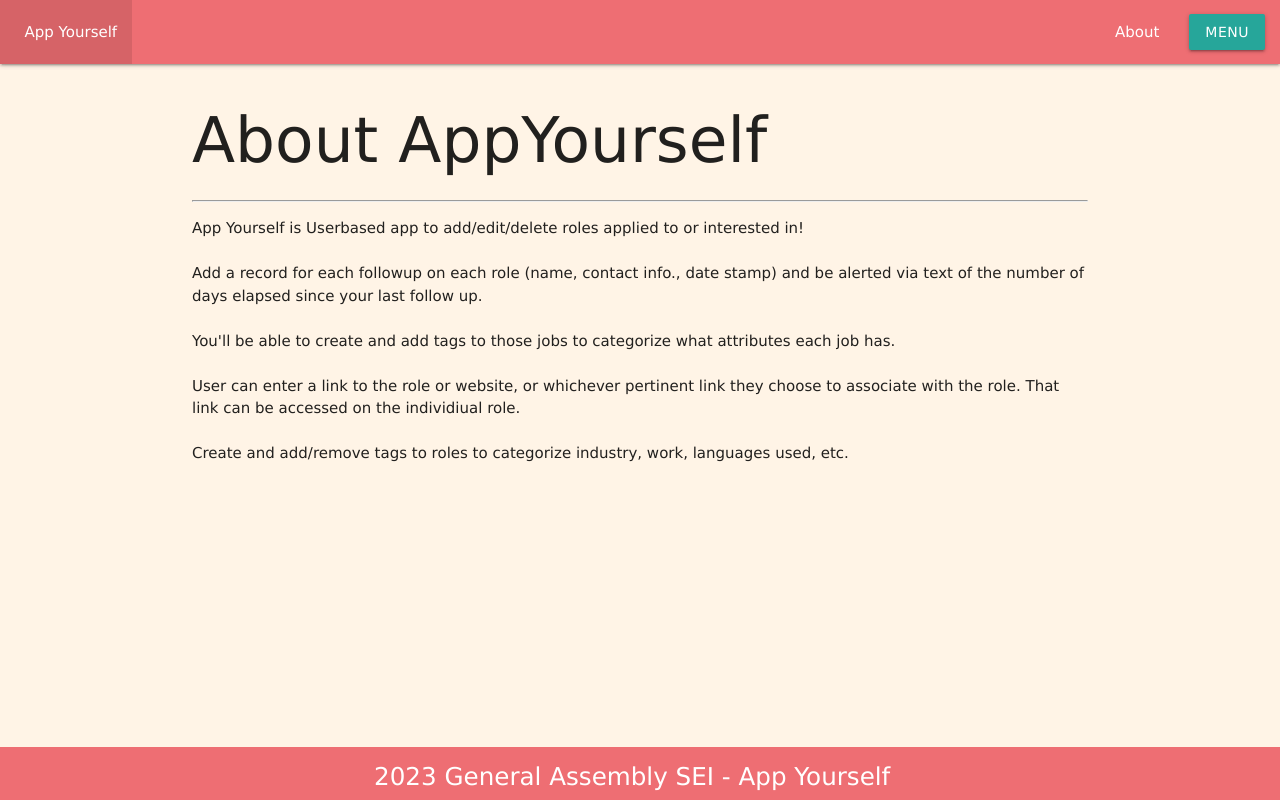
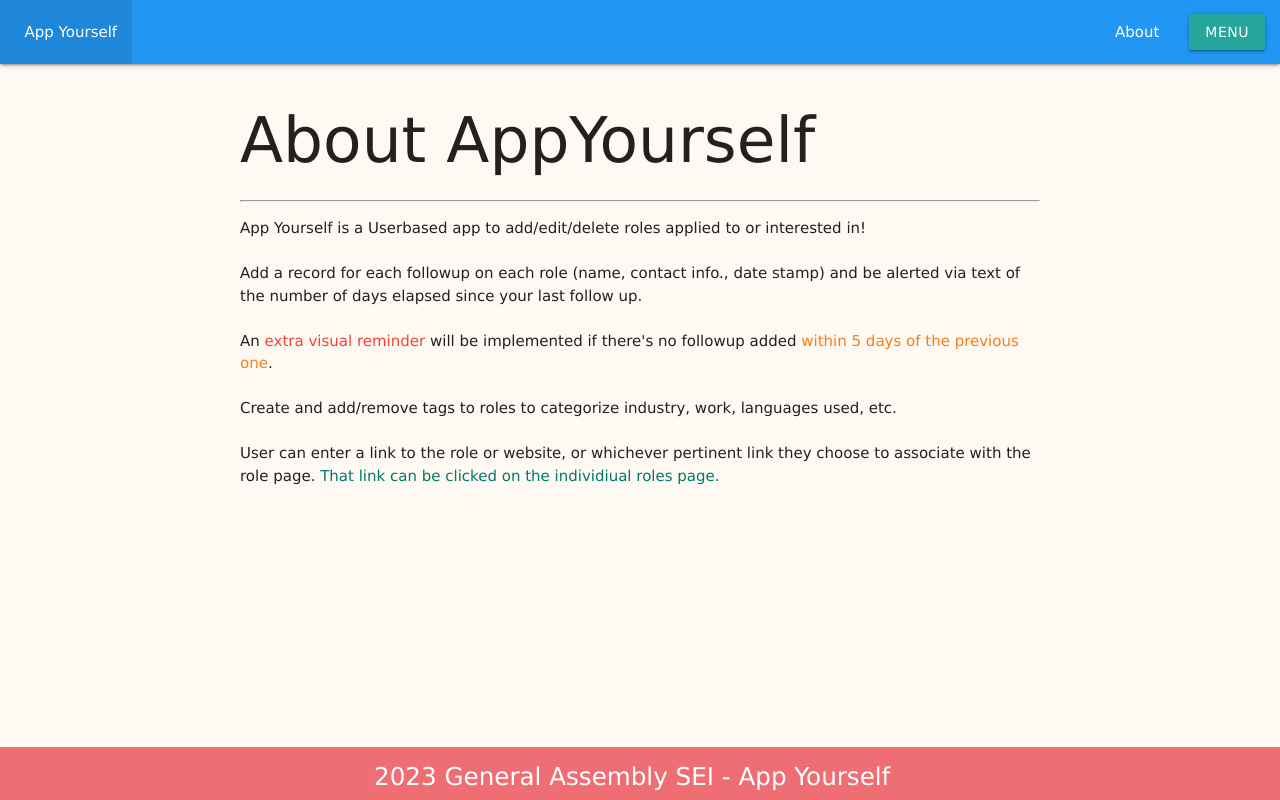
Before and after one commit to joelfuelling/AppYourself, a Django app: page /about/ in a window 1280 px wide. Run offline with Django 4.2, Linux system fonts and the light colour scheme.

Commit message:
Materialize additions to create an actual aesthetic

```diff
--- a/main_app/models.py
+++ b/main_app/models.py
@@ -37,7 +37,7 @@ class Role(models.Model):
         # Lets an individual OBJECT tell the app "my detail page is 'this'"
 
     def days_since_followup(self):
-       last_followup = self.followup_set.order_by('-date').first()
+       last_followup = self.followup_set.order_by('pk').last()
        if last_followup:
           days_since = (date.today() - last_followup.date).days
           return days_since
@@ -59,7 +59,7 @@ class FollowUp(models.Model):
         return f'{self.name} via {self.contact} was contacted on {self.date} about {self.role} role'
 
     class Meta:
-        ordering = ['-date']
+        ordering = ['-pk']
 
 
 
--- a/main_app/static/css/style.css
+++ b/main_app/static/css/style.css
@@ -1,7 +1,7 @@
 /* why would you need it local to change css?, you can just use the <link rel="stylesheet" href="https://cdnjs.cloudflare.com/ajax/libs/materialize/1.0.0/css/materialize.min.css"> and then overrule it by your local css, and try to use !important behind the background-color: if it doesn't overrule it */
 
 body {
-    background-color: rgb(255, 244, 230);
+    background-color: rgb(255, 249, 243);
     font-family: Verdana, Geneva, Tahoma, sans-serif;
     display: flex;
     min-height: 100vh;
@@ -10,6 +10,10 @@ body {
 
 main {
   flex: 1 0 auto;
+}
+
+.container {
+  max-width: 800px;
 }
 
 footer.page-footer {
--- a/main_app/templates/about.html
+++ b/main_app/templates/about.html
@@ -3,12 +3,12 @@
 
 <h1 class="left-align">About AppYourself</h1>
 <hr>
-<p class="left-align">App Yourself is Userbased app to add/edit/delete roles applied to or interested in! <br> <br> Add a record for each followup on each role (name, contact info., date stamp) and be alerted via text of the number of days elapsed since your last follow up.<br><br>
+<p class="left-align">App Yourself is a Userbased app to add/edit/delete roles applied to or interested in! <br> <br> Add a record for each followup on each role (name, contact info., date stamp) and be alerted via text of the number of days elapsed since your last follow up.<br> <br> An <span class="red-text">extra visual reminder</span> will be implemented if there's no followup added <span class="yellow-text text-darken-4">within 5 days of the previous one</span>.<br><br>
 
-    You'll be able to create and add tags to those jobs to categorize what attributes each job has.<br> <br>
+    Create and add/remove tags to roles to categorize industry, work, languages used, etc.<br> <br>
 
-    User can enter a link to the role or website, or whichever pertinent link they choose to associate with the role. That link can be accessed on the individiual role.<br> <br>
+    User can enter a link to the role or website, or whichever pertinent link they choose to associate with the role page. <span class="teal-text text-darken-2"> That link can be clicked on the individiual roles page.</span><br> <br>
 
-    Create and add/remove tags to roles to categorize industry, work, languages used, etc.</p>
+    </p>
 
 {% endblock %}
--- a/main_app/templates/base.html
+++ b/main_app/templates/base.html
@@ -8,12 +8,13 @@
     <title>AppYourself</title>
     <link rel="stylesheet" href="https://cdnjs.cloudflare.com/ajax/libs/materialize/1.0.0/css/materialize.min.css">
     <script src="https://cdnjs.cloudflare.com/ajax/libs/materialize/1.0.0/js/materialize.min.js"></script>
+    <link href="https://fonts.googleapis.com/icon?family=Material+Icons" rel="stylesheet">
     <link rel="stylesheet" type="text/css" href="{% static 'css/style.css' %}">
 </head>
 <body>
-    <header class="navbar-fixed">
+    <header class="navbar-fixed blue">
         <nav>
-            <div class="nav-wrapper">
+            <div class="nav-wrapper blue">
                 <ul>
                     <li><a href="{% url 'index' %}" class="left">&nbsp;&nbsp;App Yourself</a></li>
                 </ul>
@@ -22,11 +23,11 @@
                     <a class='dropdown-trigger btn' href='#' data-target='dropdown1'>MENU</a>
                     <ul id='dropdown1' class='dropdown-content right'>
                         {% if user.is_authenticated %}
-                        <li><a href="{% url 'tag_create' %}">Add Tag</a></li>
-                        <li><a href="{% url 'tag_index' %}">View Tags</a></li>
-                        <li><a href="{% url 'roles_create' %}">Add Role</a></li>
-                        <li><a href="{% url 'index' %}">View Roles</a></li>
-                        <li><a href="{% url 'logout' %}">Log Out {{user}}</a></li>
+                        <li><a class="teal lighten-5"href="{% url 'tag_create' %}">Add Tag</a></li>
+                        <li><a class="teal lighten-4 white-text"href="{% url 'tag_index' %}">View Tags</a></li>
+                        <li><a class="teal lighten-3 white-text"href="{% url 'roles_create' %}">Add Role</a></li>
+                        <li><a class="teal lighten-2 white-text"href="{% url 'index' %}">View Roles</a></li>
+                        <li><a class="teal lighten-1 white-text"href="{% url 'logout' %}">Log Out {{user}}</a></li>
                         {% else %}
                         <li><a href="{% url 'signup' %}">Sign Up</a></li>
                         <li><a href="{% url 'login' %}">Log In</a></li>
--- a/main_app/templates/main_app/role_list.html
+++ b/main_app/templates/main_app/role_list.html
@@ -7,6 +7,7 @@
 {% for role in role_list %}
 {% comment %} ! 'role_list', the name of the template variable that gets passed up from the class based index view. {% endcomment %}
   <div class="card">
+    <h5 class="amber lighten-3">
     <a href="{% url 'role_detail' role.id%}">
       <div class="card-content">
         <span class="card-title">{{ role.name }}</span>
@@ -16,6 +17,7 @@
         <p class="truncate">Description: {{ role.description }}</p>
       </div>
     </a>
+    </h5>
   </div>
 {% endfor %}
 
--- a/main_app/templates/main_app/tag_confirm_delete.html
+++ b/main_app/templates/main_app/tag_confirm_delete.html
@@ -8,6 +8,6 @@
   <form action="" method="POST">
     {% csrf_token %}
     <input type="submit" value="Yes - Delete!" class="btn">
-    <a href="{% url 'tags_detail' object.id %}">Cancel</a>
+    <a href="{% url 'tags_detail' object.id %}"> No, Cancel</a>
   </form>
 {% endblock %}
--- a/main_app/templates/main_app/tag_detail.html
+++ b/main_app/templates/main_app/tag_detail.html
@@ -10,8 +10,8 @@
         <span class="card-title">{{ tag.name }}</span>
       </div>
       <div class="card-action">
-        <a href="{% url 'tag_update' tag.id %}">Edit</a>
-        <a href="{% url 'tag_delete' tag.id %}">Delete</a>
+        <a href="{% url 'tag_update' tag.id %}"><i class="material-icons">edit</i></a></a>
+        <a href="{% url 'tag_delete' tag.id %}"><i class="material-icons">delete</i></a></a>
       </div>
     </div>
   </div>
--- a/main_app/templates/main_app/tag_list.html
+++ b/main_app/templates/main_app/tag_list.html
@@ -6,7 +6,7 @@
 
 {% for tag in tag_list %}
   <a href="{% url 'tags_detail' tag.id%}">
-    <div class="card">
+    <div class="card amber lighten-4">
         <div class="card-content">
             <span class="card-title">{{tag.name}}</span>
         </div>
```
Also changed, not shown: main_app/templates/main_app/role_detail.html (+10 -7 lines), main_app/templates/main_app/tag_form.html (+5 -3 lines).
